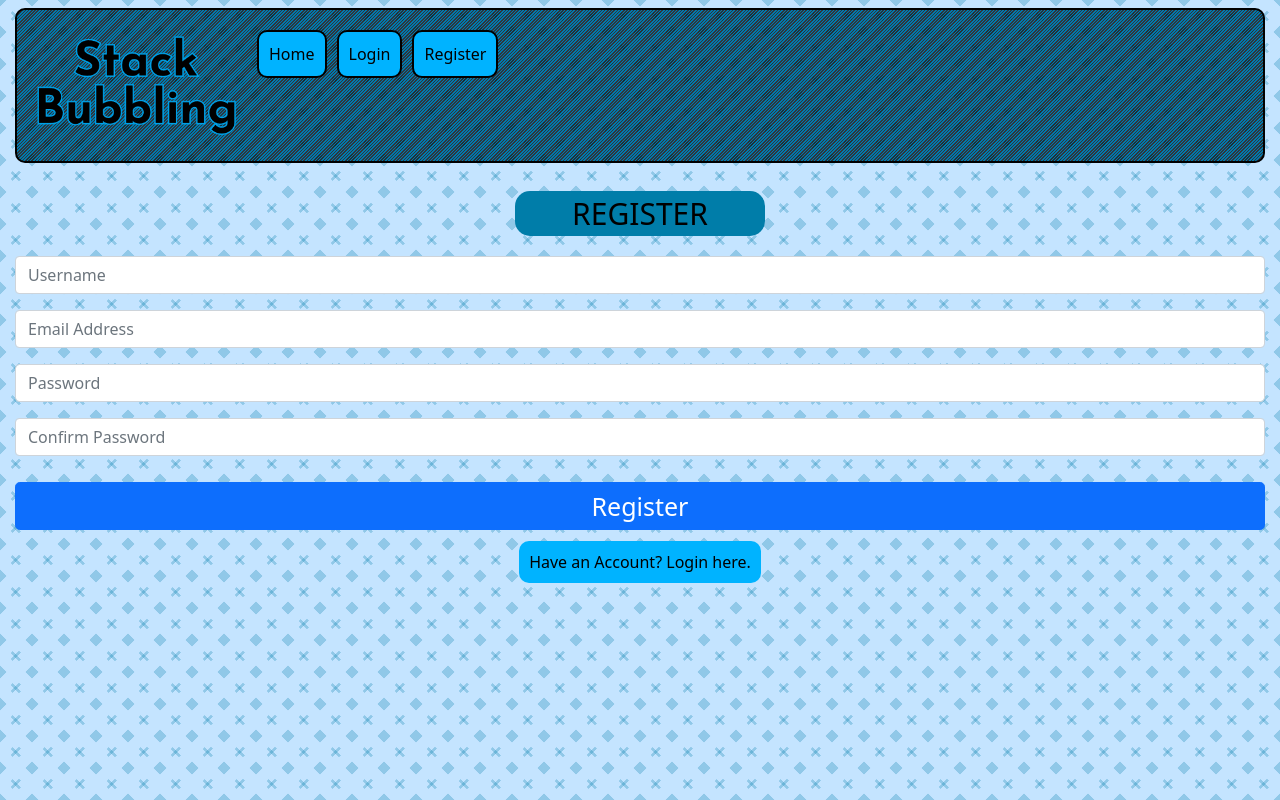
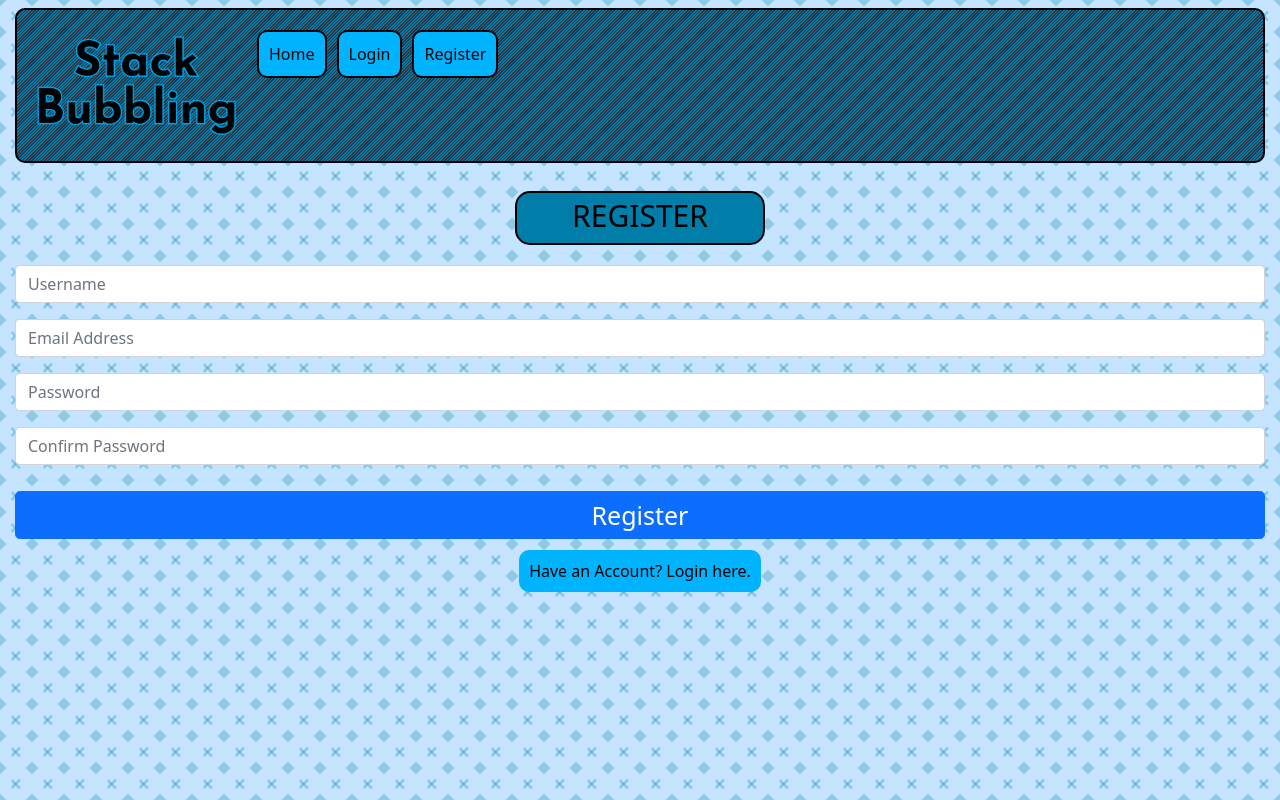
Before and after one commit to DrakeHunterK7/SOEN-341-Fall-2021-TEAM-300, a React (Create React App) app in the folder frontend-stack-bubbling/: page /register in a window 1280 px wide. Built offline with nearby package versions, Linux system fonts and the light colour scheme.

Commit message:
Aesthetic improvements (minor)

```diff
--- a/frontend-stack-bubbling/src/pages/Home/PostQuestion/index.jsx
+++ b/frontend-stack-bubbling/src/pages/Home/PostQuestion/index.jsx
@@ -102,6 +102,7 @@
             />
 
           </div>
+          <br />
           <div>
           <label className = "questiontitle" for="questiontext">Question Text</label>
           <br/>
--- a/frontend-stack-bubbling/src/pages/Login/index.css
+++ b/frontend-stack-bubbling/src/pages/Login/index.css
@@ -16,10 +16,11 @@
     margin-top: 20px;
     margin-bottom: 20px;
     text-align: center;
+    border: solid 2px black;
     color: rgb(0, 0, 0);
     border-radius: 15px;
     background-color: #007da9;
-
+    padding-bottom: 5px;
 }
 
 .button-position{
@@ -59,6 +60,7 @@
     font-size: 25px;
     color: rgb(0, 0, 0);
     border-radius: 15px;
+    border: solid 2px black;
     background-color: #00b3ff;
     text-align: center;
 
```
